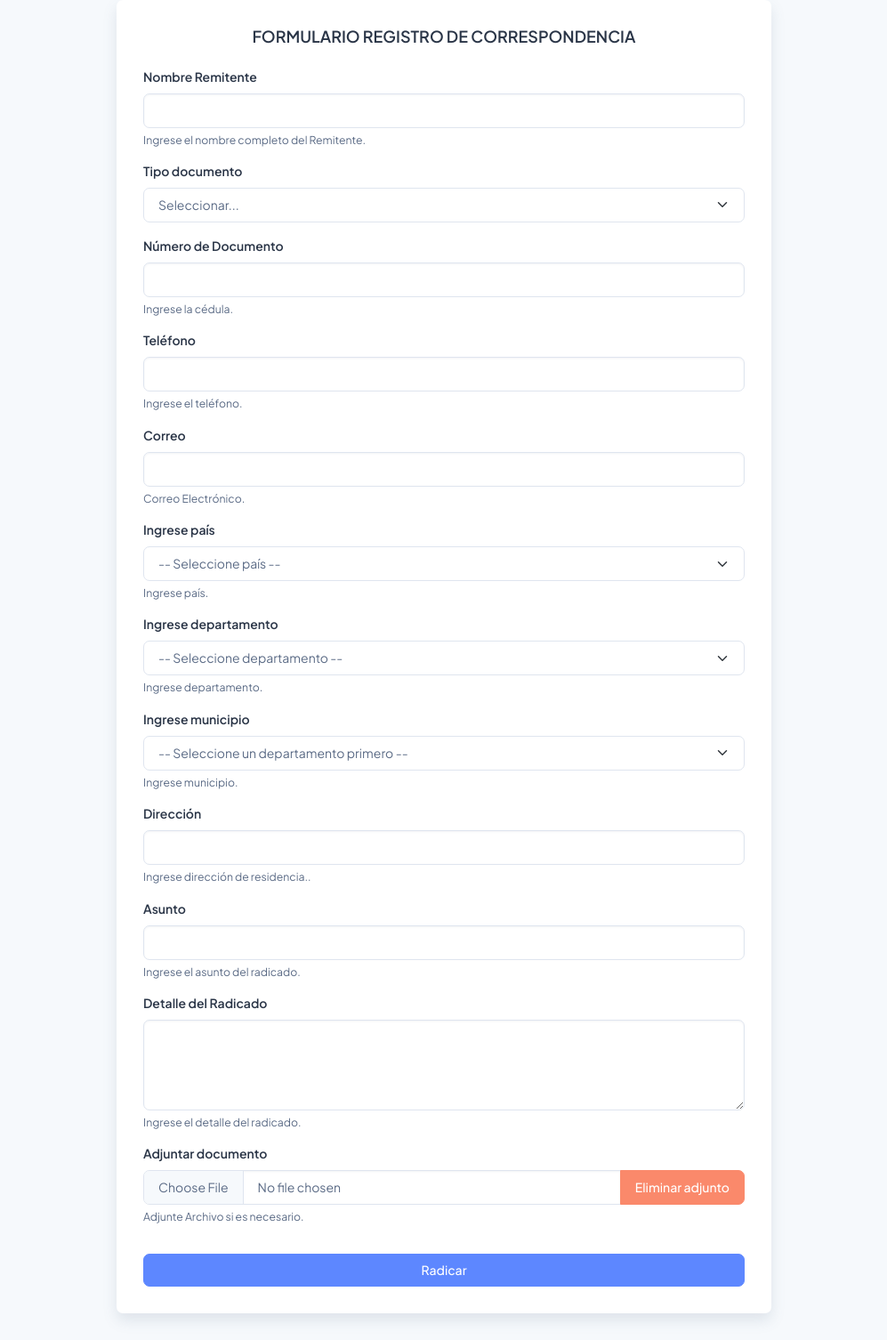
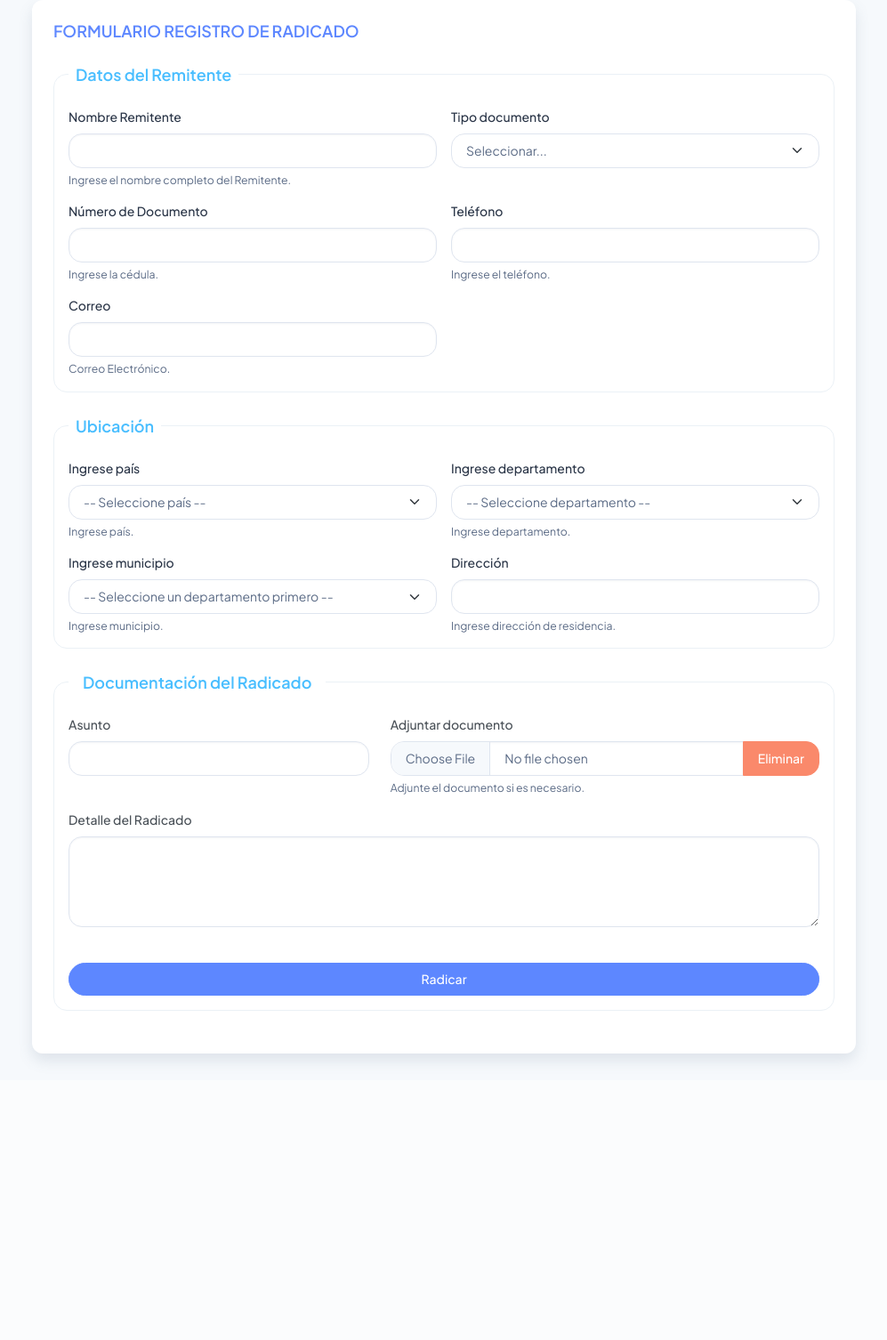
Before and after one commit to Weimart24/PrototipoSoftDoc, a PHP site: page /app/html/radicadoUsuarios/crear_radicado.php in a window 1280 px wide. Shown: the whole page at 89% size, without its empty margins (141-1138 px from the left). After the commit the page ends 1196 px from the top, so only its background shows below. Run offline with PHP 8.4, Linux system fonts and the light colour scheme.

Commit message:
Se organizó casi todos los formularios

```diff
--- a/app/html/radicadoUsuarios/crear_radicado.php
+++ b/app/html/radicadoUsuarios/crear_radicado.php
@@ -11,86 +11,113 @@
   <div class="d-flex justify-content-center align-items-center min-vh-100">
     <div class="container">
       <div class="row justify-content-center">
-        <div class="col-lg-8">
-          <div class="card shadow">
-            <div class="card-body">
-              <h5 class="card-title fw-semibold mb-4 text-center">FORMULARIO REGISTRO DE CORRESPONDENCIA</h5>
+        <div class="col-lg-10">
+          <div class="card shadow border-0 rounded-4">
+            <div class="card-body p-4">
+              <h5 class="card-title fw-semibold mb-4 text-primary">FORMULARIO REGISTRO DE RADICADO</h5>
+
               <form action="../../config/op_crear_radicado_usuario.php" method="POST" enctype="multipart/form-data">
                 <input type="hidden" name="admin">
-                <div class="mb-3">
-                  <label class="form-label">Nombre Remitente</label>
-                  <input type="text" name="nombre" class="form-control" required>
+
+                <!-- Datos remitente -->
+                <fieldset class="mb-4 border rounded-3 p-3">
+                  <legend class="float-none w-auto text-secondary fw-semibold fs-5 px-2">Datos del Remitente</legend>
+                  <div class="row g-3">
+                    <div class="col-md-6">
+                      <label class="form-label text-dark fw-bold">Nombre Remitente</label>
+                      <input type="text" name="nombre" class="form-control rounded-3" required>
                       <div class="form-text">Ingrese el nombre completo del Remitente.</div>
                     </div>
-                <div class="mb-3">
-                  <label class="form-label">Tipo documento</label>
-                  <select class="form-select" name="tipo" required>
+
+                    <div class="col-md-6">
+                      <label class="form-label text-dark fw-bold">Tipo documento</label>
+                      <select class="form-select rounded-3" name="tipo" required>
                         <option value="" disabled selected>Seleccionar...</option>
                         <option>CC</option>
                         <option>TI</option>
                       </select>
                     </div>
-                <div class="mb-3">
-                  <label class="form-label">Número de Documento</label>
-                  <input type="number" name="cedula" class="form-control" required>
+
+                    <div class="col-md-6">
+                      <label class="form-label text-dark fw-bold">Número de Documento</label>
+                      <input type="number" name="cedula" class="form-control rounded-3" required>
                       <div class="form-text">Ingrese la cédula.</div>
                     </div>
-                <div class="mb-3">
-                  <label class="form-label">Teléfono</label>
-                  <input type="text" name="telefono" class="form-control" required>
+
+                    <div class="col-md-6">
+                      <label class="form-label text-dark fw-bold">Teléfono</label>
+                      <input type="text" name="telefono" class="form-control rounded-3" required>
                       <div class="form-text">Ingrese el teléfono.</div>
                     </div>
-                <div class="mb-3">
-                  <label class="form-label">Correo</label>
-                  <input type="email" name="correo" class="form-control" required>
+
+                    <div class="col-md-6">
+                      <label class="form-label text-dark fw-bold">Correo</label>
+                      <input type="email" name="correo" class="form-control rounded-3" required>
                       <div class="form-text">Correo Electrónico.</div>
                     </div>
-                <div class="mb-3">
-                  <label class="form-label">Ingrese país</label>
-                  <select class="form-select" id="inputPais" name="pais" required>
+                  </div>
+                </fieldset>
+
+                <!-- Ubicación -->
+                <fieldset class="mb-4 border rounded-3 p-3">
+                  <legend class="float-none w-auto text-secondary fw-semibold fs-5 px-2">Ubicación</legend>
+                  <div class="row g-3">
+                    <div class="col-md-6">
+                      <label class="form-label text-dark fw-bold">Ingrese país</label>
+                      <select class="form-select rounded-3" id="inputPais" name="pais" required>
                         <option value="">-- Seleccione país --</option>
                         <option value="Colombia">Colombia</option>
                       </select>
                       <div class="form-text">Ingrese país.</div>
                     </div>
-                <div class="mb-3">
-                    <label class="form-label">Ingrese departamento</label>
-                    <select class="form-select" id="departamento" name="departamento" required>
+
+                    <div class="col-md-6">
+                      <label class="form-label text-dark fw-bold">Ingrese departamento</label>
+                      <select class="form-select rounded-3" id="departamento" name="departamento" required>
                         <option value="">-- Seleccione departamento --</option>
                       </select>
                       <div class="form-text">Ingrese departamento.</div>
                     </div>
-                <div class="mb-3">
-                    <label class="form-label">Ingrese municipio</label>
-                    <select class="form-select" id="municipio" name="municipio" required>
+
+                    <div class="col-md-6">
+                      <label class="form-label text-dark fw-bold">Ingrese municipio</label>
+                      <select class="form-select rounded-3" id="municipio" name="municipio" required>
                         <option value="">-- Seleccione un departamento primero --</option>
                       </select>
                       <div class="form-text">Ingrese municipio.</div>
                     </div>
-                <div class="mb-3">
-                    <label class="form-label">Dirección</label>
-                    <input type="text" name="direccion" class="form-control" required>
-                    <div class="form-text">Ingrese dirección de residencia..</div>
+
+                    <div class="col-md-6">
+                      <label class="form-label text-dark fw-bold">Dirección</label>
+                      <input type="text" name="direccion" class="form-control rounded-3" required>
+                      <div class="form-text">Ingrese dirección de residencia.</div>
+                    </div>
+                  </div>
+                </fieldset>
+
+                <!-- Detalles y Documentación del Radicado -->
+                <fieldset class="border rounded-3 p-3 mb-4">
+                  <legend class="float-none w-auto px-3 text-secondary fw-semibold fs-5">Documentación del Radicado</legend>
+                  <div class="row">
+                    <div class="col-5 mb-3">
+                      <label class="form-label fw-bold text-dark-emphasis">Asunto</label>
+                      <input type="text" name="asunto" class="form-control rounded-3" maxlength="42" required>
+                    </div>
+                    <div class="col-7 mb-3">
+                      <label class="form-label fw-bold text-dark-emphasis">Adjuntar documento</label>
+                      <div class="input-group">
+                        <input type="file" name="file" class="form-control rounded-start-3" id="fileInput" accept=".pdf, .jpg">
+                        <button class="btn btn-danger rounded-end-3" type="button" onclick="eliminarAdjunto()">Eliminar</button>
+                      </div>
+                      <div class="form-text">Adjunte el documento si es necesario.</div>
                     </div>
                     <div class="mb-3">
-                  <label class="form-label">Asunto</label>
-                  <input type="text" name="asunto" class="form-control" required>
-                  <div class="form-text">Ingrese el asunto del radicado.</div>
+                      <label class="form-label fw-bold text-dark-emphasis">Detalle del Radicado</label>
+                      <textarea name="detalleRadicado" class="form-control rounded-3" rows="4" required></textarea>
                     </div>
-                <div class="mb-3">
-                  <label class="form-label">Detalle del Radicado</label>
-                  <textarea name="detalleRadicado" class="form-control" rows="4" required></textarea>
-                  <div class="form-text">Ingrese el detalle del radicado.</div>
                   </div>
-                <div class="mb-3">
-                  <label class="form-label">Adjuntar documento</label>
-                  <div class="input-group">
-                    <input type="file" name="file" class="form-control">
-                    <button class="btn btn-danger" type="button" onclick='eliminarAdjunto()'>Eliminar adjunto</button>
-                  </div>
-                  <div class="form-text">Adjunte Archivo si es necesario.</div>
-                </div>
-                <button type="submit" class="btn btn-primary w-100 mt-3">Radicar</button>
+                </fields>
+                <button type="submit" class="btn btn-primary w-100 mt-4 rounded-pill">Radicar</button>
               </form>
             </div>
           </div>
@@ -98,5 +125,12 @@
       </div>
     </div>
   </div>
+</body>
 
+
+<script>
+  function eliminarAdjunto() {
+    document.getElementById('fileInput').value = '';
+  }
+</script>
 <script src="/app/assets/js/dataColombia.js"></script>
--- a/prototipo3.sql
+++ b/prototipo3.sql
@@ -187,6 +187,7 @@ INSERT INTO `rol_permisos` (`id_rol`, `id_permiso`) VALUES
 (3, 4),  -- Coordinador: Eliminar Radicado
 (3, 3);  -- Coordinador: Modificar Radicado
 
+
 -- Volcado de datos para la tabla `seguimiento_radicado` con algunos seguimientos
 INSERT INTO `seguimiento_radicado` (`id_seguimiento`, `fecha_seguimiento`, `detalle`, `id_radicado`) VALUES
 (1, '2025-05-11', 'Solicitud de documento urgente para trámites internos', 1),
```
Also changed, not shown: app/config/conexion.php (+15 -6 lines), app/html/crear_funcionario.php (+43 -43 lines), app/html/crear_radicado.php (+87 -86 lines), app/html/radicado.php (+9 -10 lines), app/html/radicadoUsuarios/consulta_radicado.php (+62 -48 lines), 1 other file. Lines whose indentation alone changed are shown as unchanged.
